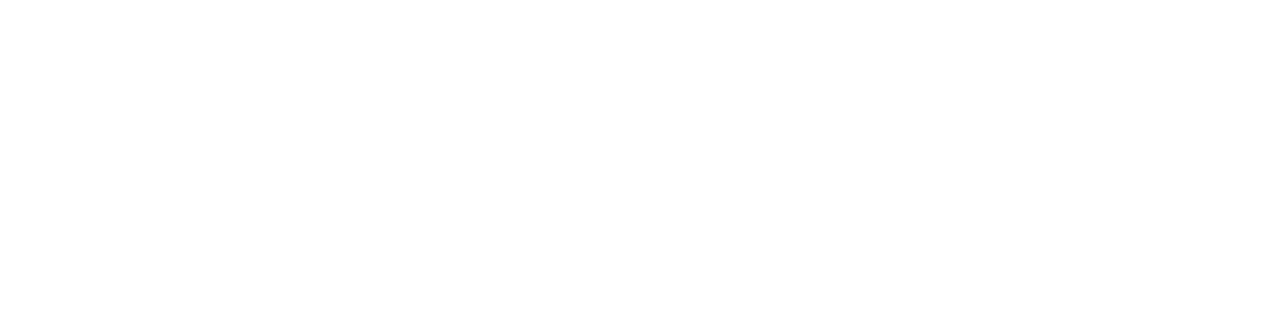
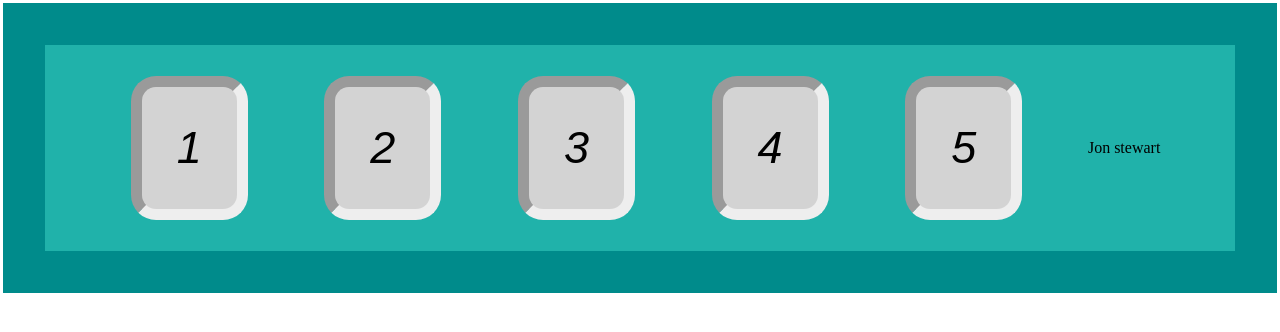
Before and after one commit to sidmish9/Stylish_card, a plain HTML site: page index.html in a window 1280 px wide. Drawn offline with Linux system fonts and the light colour scheme.

Commit message:
additions

```diff
--- a/index.html
+++ b/index.html
@@ -6,27 +6,19 @@
         <meta http-equiv="X-UA-Compatible" content="IE=edge">
         <meta name="viewport" content="width=device-width, initial-scale=1.0">
         <title>Rpv</title>
-        <style>
-                body {
-                        display: flex;
 
-
-                }
-                h2 {
-                        font-family: 'Courier New', Courier, monospace;
-                        font-size: medium;
-                        align-items: center;
-
-                }
-
-        </style>
 </he
 <body>
-<div class="Jam">
+        <div class="new">
+<div class="container">
 
-
-
-
+        <div class="objects-1 object">1</div>
+        <div class="objects-2 object">2</div>
+        <div class="objects-3 object">3</div>
+        <div class="objects-4 object">4</div>
+        <div class="objects-5 object">5</div>
+        <div class="bar">Jon stewart </div>
+</div>
 </div>
 
 <script src="one.js"></script>
```
